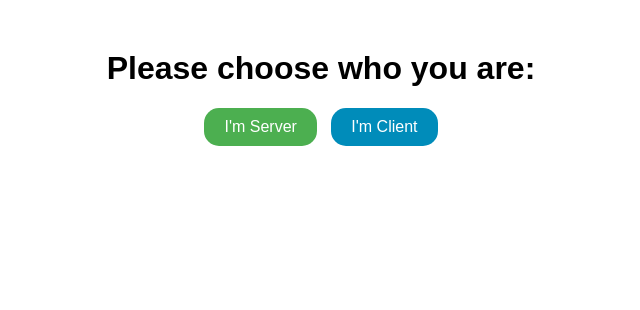
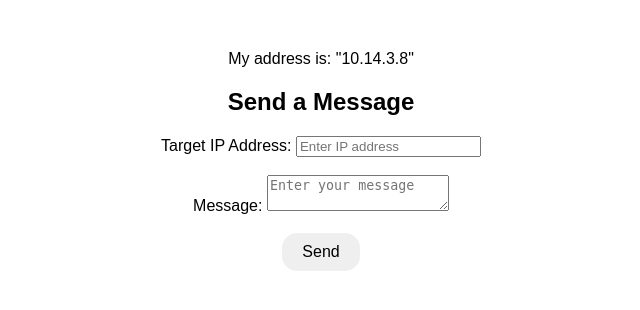
Before and after one commit to shurikkuzmin/SimpleChat, a Flask app: page / in a window 1280 px wide. Shown: the top 310 px of the page, without its empty margins (319-959 px from the left). Run offline with Flask 3, Linux system fonts and the light colour scheme.

Commit message:
Adding forms to send the messagege

```diff
--- a/templates/index.html
+++ b/templates/index.html
@@ -2,23 +2,22 @@
 <html lang="en">
 <head>
     <meta charset="UTF-8">
-    <title>Choice</title>
+    <title>Chat</title>
     <link rel="stylesheet" href="{{ url_for('static', filename='styles.css') }}">
-    <script>
-        function redirectTo(role) {
-            if (role === 'server') {
-                window.location.href = "{{ url_for('server') }}";
-            } else if (role === 'client') {
-                window.location.href = "{{ url_for('client') }}";
-            }
-        }
-    </script>
 </head>
 <body>
-    <h1>Please choose who you are:</h1>
-    <div class="button-container">
-        <button class="server-button" onclick="redirectTo('server')">I'm Server</button>
-        <button class="client-button" onclick="redirectto('client')">I'm Client</button>
-    </div>
+    <div>My address is: "{{ ip_address }}"</div>
+    <h2>Send a Message</h2>
+    <form action="{{ url_for('send_message') }}" method="POST">
+        <label for="target_ip">Target IP Address:</label>
+        <input type="text" id="target_ip" name="target_ip" placeholder="Enter IP address" required>
+        <br><br>
+        <label for="message">Message:</label>
+        <textarea id="message" name="message" placeholder="Enter your message" required></textarea>
+        <br><br>
+        <button type="submit">Send</button>
+    </form>
+
+
 </body>
 </html>
--- a/website.py
+++ b/website.py
@@ -2,26 +2,11 @@ from flask import Flask, render_template
 import socket
 
 app = Flask(__name__)
+ip_address = "10.14.3.8"
 
 @app.route("/")
 def home():
-    return render_template("index.html")
-
-@app.route("/server")
-def server():
-    ip_address = '10.14.3.6'
-    port = 5555
-
-    server = socket.socket(socket.AF_INET, socket.SOCK_STREAM)
-
-    server.bind((ip_address, port))
-    server.listen(1)
-
-    return render_template("server.html", ip_address=ip_address, port=port)
-
-@app.route("/client")
-def client():
-    return render_template("client.html")
+    return render_template("index.html",ip_address=ip_address)
 
 if __name__ == "__main__":
-    app.run(debug=True)
+    app.run(host=ip_address, port=5000)
```
Also changed, not shown: templates/client.html (deleted, +0 -10 lines), templates/server.html (deleted, +0 -12 lines).
